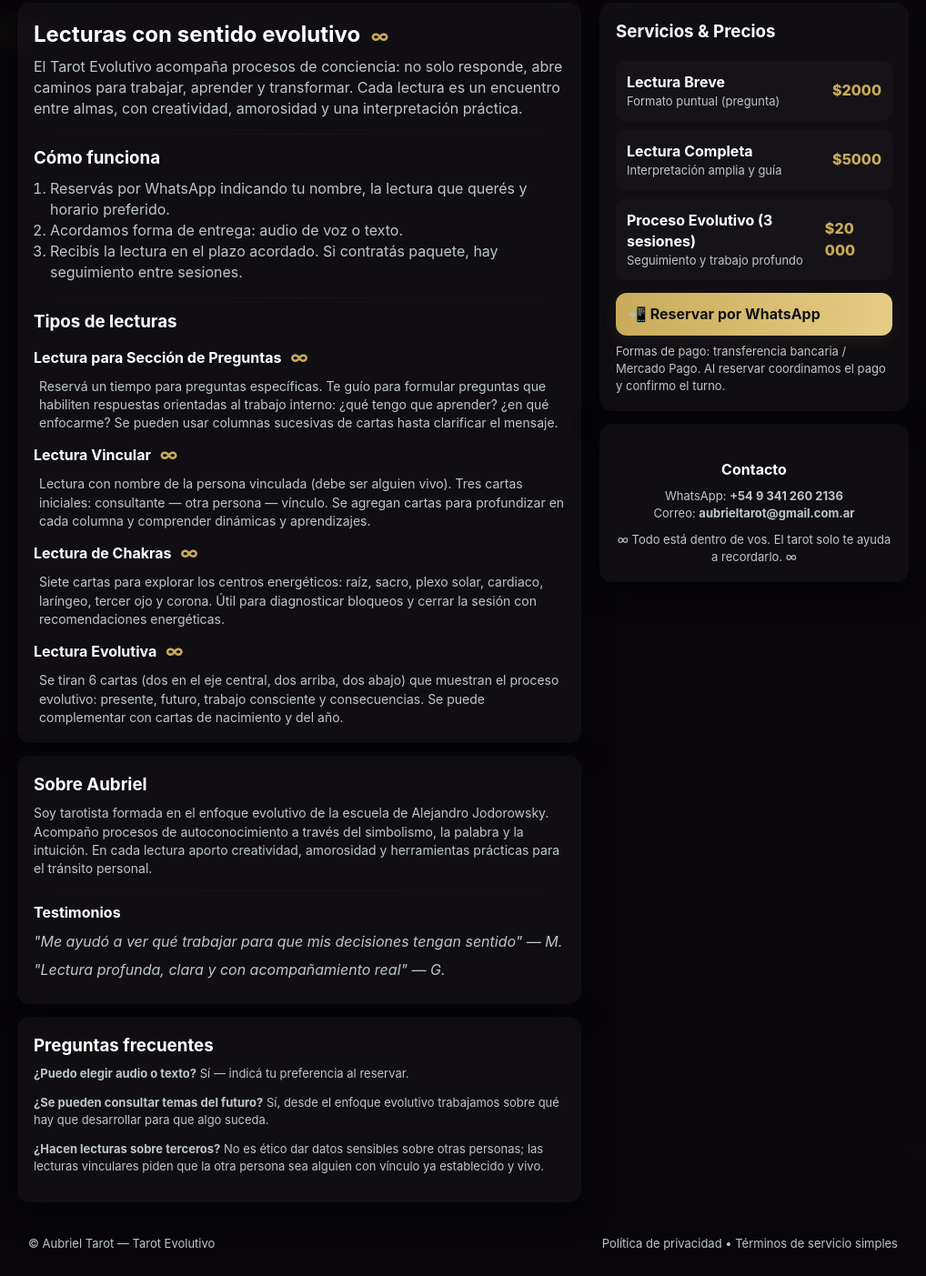
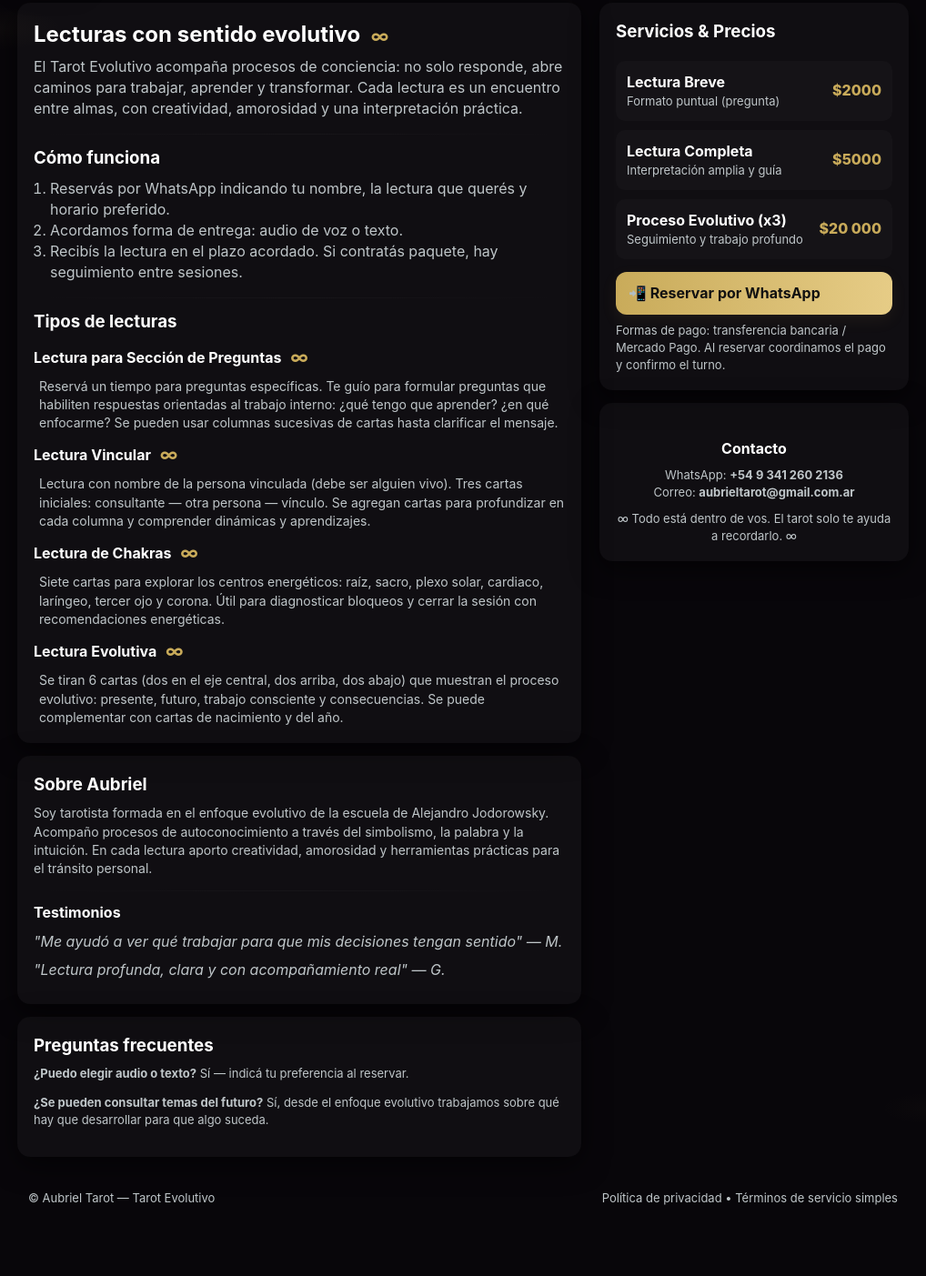
Before and after one commit to aubrieltarot-afk/Aubriel-Tarot, a plain HTML site: page aubriel_index.html in a window 1280 px wide. Shown: the part 117-1520 px from the top of the page at 91% size, without its empty margins (131-1149 px from the left). After the commit the page ends 1484 px from the top, so only its background shows below. Drawn offline with Linux system fonts and the light colour scheme.

Commit message:
Update aubriel_index.html

```diff
--- a/aubriel_index.html
+++ b/aubriel_index.html
@@ -140,8 +140,6 @@
           <h3 style="margin:0">Preguntas frecuentes</h3>
           <p class="small" style="margin-top:8px"><strong>¿Puedo elegir audio o texto?</strong> Sí — indicá tu preferencia al reservar.</p>
           <p class="small"><strong>¿Se pueden consultar temas del futuro?</strong> Sí, desde el enfoque evolutivo trabajamos sobre qué hay que desarrollar para que algo suceda.</p>
-          <p class="small"><strong>¿Hacen lecturas sobre terceros?</strong> No es ético dar datos sensibles sobre otras personas; las lecturas vinculares piden que la otra persona sea alguien con vínculo ya establecido y vivo.</p>
-        </div>
 
       </main>
 
@@ -152,7 +150,7 @@
           <ul class="services" aria-label="Servicios y precios">
             <li class="service"><div><strong>Lectura Breve</strong><div class="small">Formato puntual (pregunta)</div></div><div class="price">$2000</div></li>
             <li class="service"><div><strong>Lectura Completa</strong><div class="small">Interpretación amplia y guía</div></div><div class="price">$5000</div></li>
-            <li class="service"><div><strong>Proceso Evolutivo (3 sesiones)</strong><div class="small">Seguimiento y trabajo profundo</div></div><div class="price">$20 000</div></li>
+            <li class="service"><div><strong>Proceso Evolutivo (x3)</strong><div class="small">Seguimiento y trabajo profundo</div></div><div class="price">$20 000</div></li>
           </ul>
 
           <div style="margin-top:14px" class="contact-list">
```
